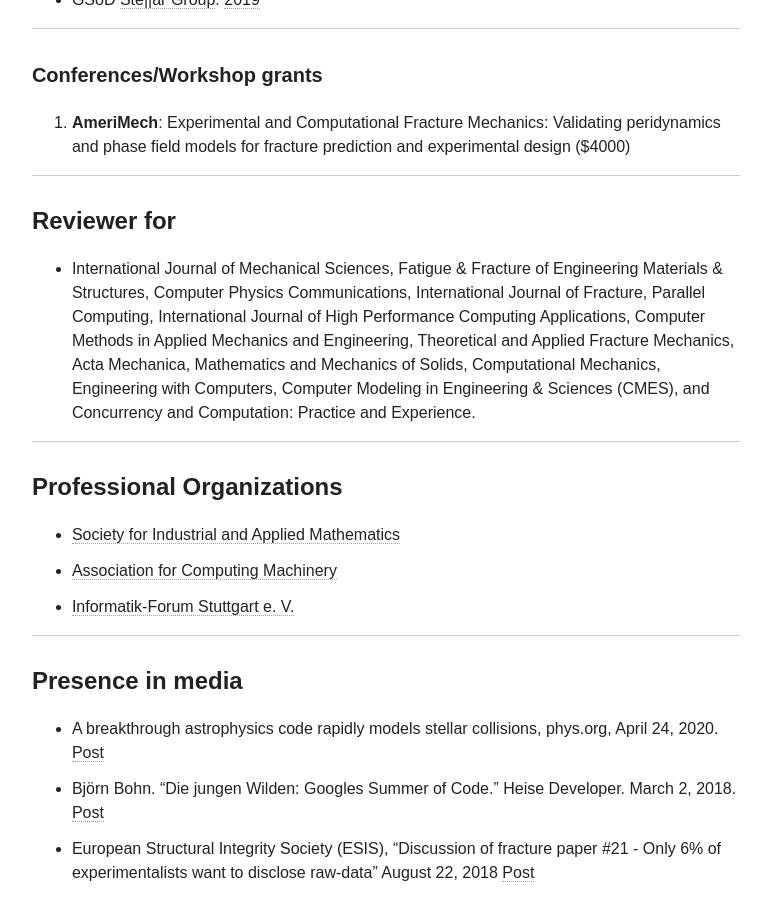
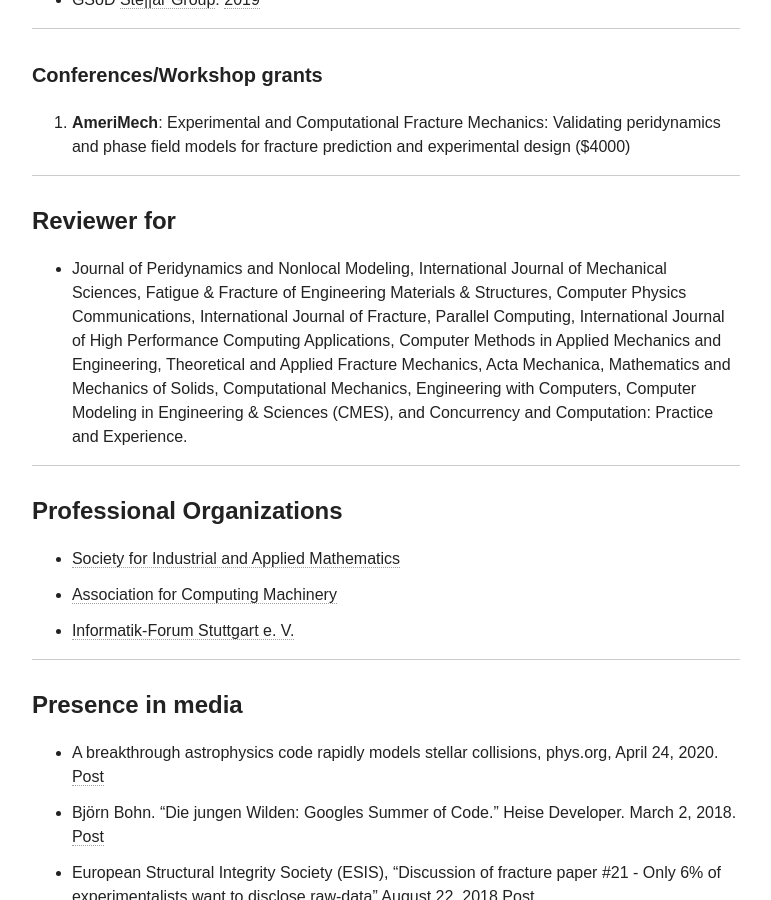
Before and after one commit to diehlpk/diehlpk.github.io, a Jekyll site: the page built from cv/index.md, in a window 1280 px wide and 900 px high, scrolled down 12261 px. Shown: the whole window, without its empty margins (254-1025 px from the left). Built offline with Jekyll 4.4.1, drawn with Linux system fonts in a browser that asks for light colours; nearby versions of some CDN libraries; some web fonts are replaced.

Commit message:
Update CV

```diff
--- a/cv/index.md
+++ b/cv/index.md
@@ -344,7 +344,7 @@
 
 #### Reviewer for
 
-* International Journal of Mechanical Sciences, Fatigue & Fracture of Engineering Materials & Structures, Computer Physics Communications, International Journal of Fracture, Parallel Computing, International Journal of High Performance Computing Applications, Computer Methods in Applied Mechanics and Engineering, Theoretical and Applied Fracture Mechanics, Acta Mechanica, Mathematics and Mechanics of Solids, Computational Mechanics, Engineering with Computers, Computer Modeling in Engineering & Sciences (CMES), and Concurrency and Computation: Practice and Experience.
+* Journal of Peridynamics and Nonlocal Modeling, International Journal of Mechanical Sciences, Fatigue & Fracture of Engineering Materials & Structures, Computer Physics Communications, International Journal of Fracture, Parallel Computing, International Journal of High Performance Computing Applications, Computer Methods in Applied Mechanics and Engineering, Theoretical and Applied Fracture Mechanics, Acta Mechanica, Mathematics and Mechanics of Solids, Computational Mechanics, Engineering with Computers, Computer Modeling in Engineering & Sciences (CMES), and Concurrency and Computation: Practice and Experience.
 
 ---
 
```
Also changed, not shown: 2 other files.
